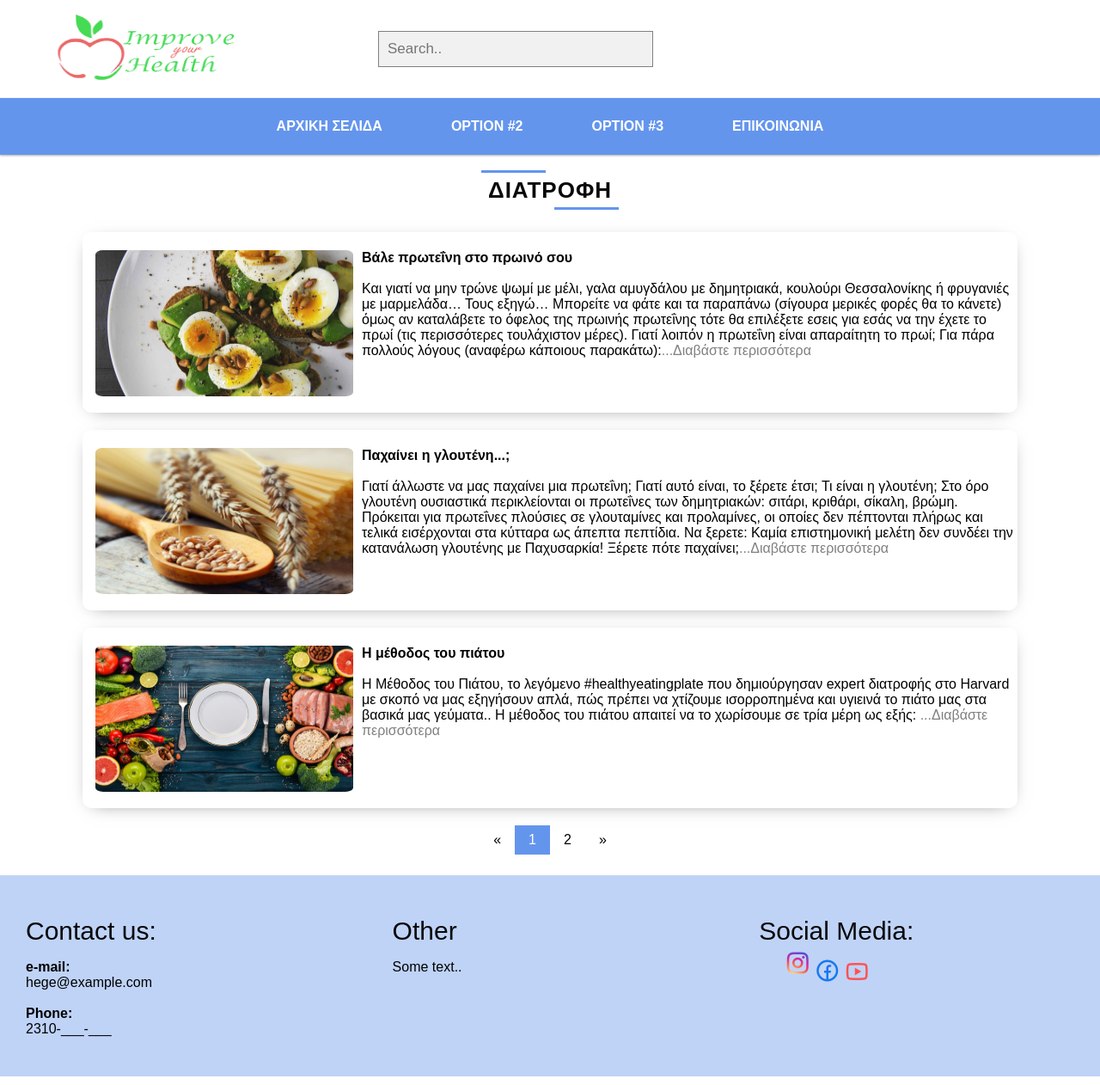
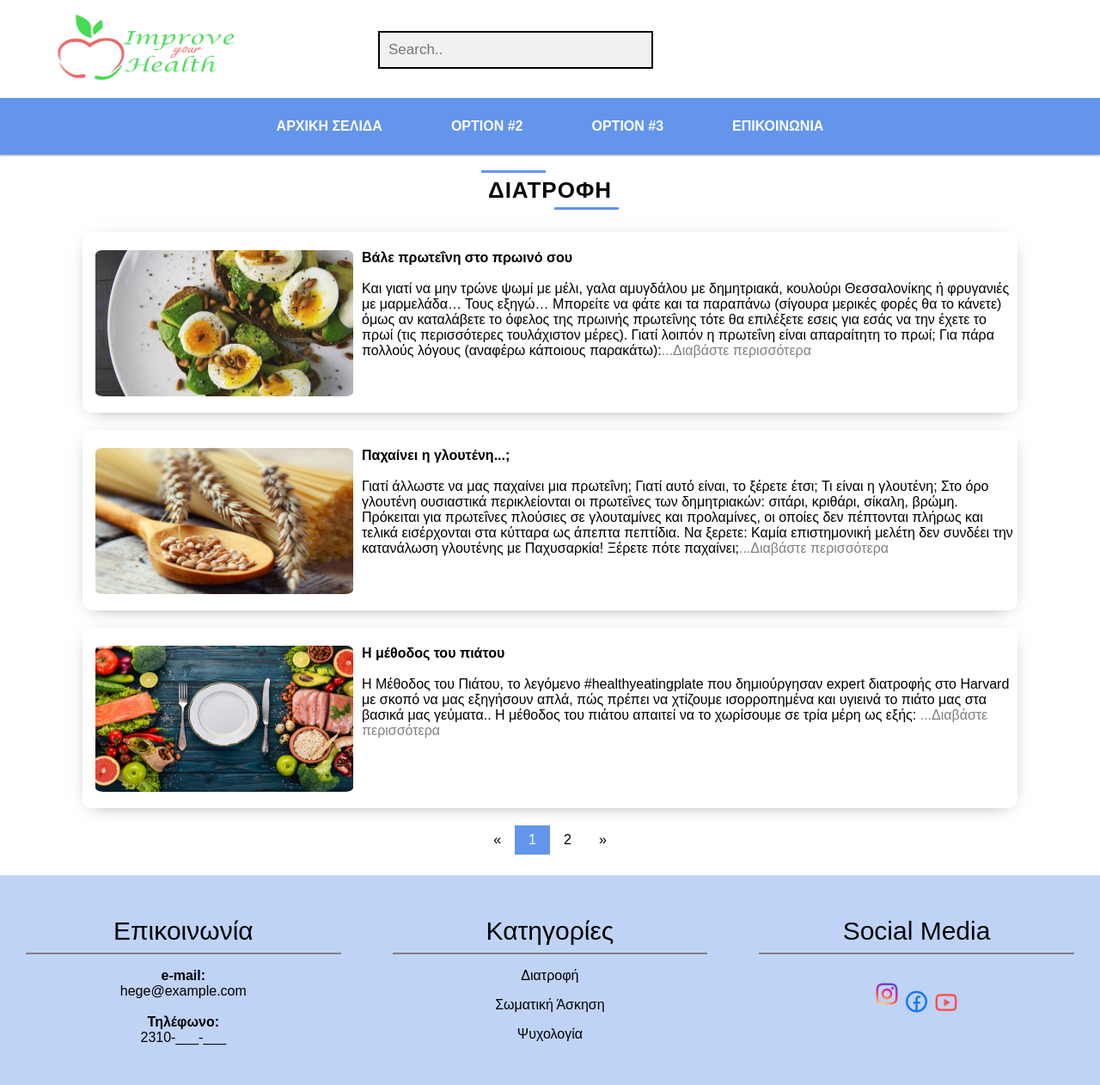
Before and after one commit to AristeaLachana/PSPI2022, a PHP site: page /allArticlesNutrition.html in a window 1280 px wide. Shown: the whole page at 86% size. Run offline with PHP 8.4, Linux system fonts and the light colour scheme.

Commit message:
updated footer

```diff
--- a/allArticlesNutrition.html
+++ b/allArticlesNutrition.html
@@ -30,10 +30,17 @@
     </div>
   <br>
   <br>
+
+  <!--search bar-->
   <div class="centered">
     <form class="search" style="margin:auto;max-width:400px">
       <input type="text" placeholder="Search.." name="search">
     </form>
+  </div>
+
+  <!--user-->
+  <div class="user">
+
   </div>
 
     <div class="page">
@@ -172,25 +179,34 @@ Tip 2: Για όσους φοβούνται τους υδατάνθρακες κ
     <div class="footerRow">
       <br/>
       <div class="footerColumn">
-    <h2>Contact us:</h2>
+    <div class="center"><h2><a id="footerHref" href="contactpage.html">Επικοινωνία</a></h2>
+    <hr>
     <p><strong>e-mail:</strong><br/>
     hege@example.com <br/></br>
-    <strong>Phone:</strong><br/>
+    <strong>Τηλέφωνο:</strong><br/>
     2310-___-___<br/></p>
   </div>
+</div>
 
   <div class="footerColumn">
-    <h2>Other</h2>
-    <p>Some text..</p>
+    <div class="center"><h2><a id="footerHref" href="categories.html">Κατηγορίες</a></h2>
+    <hr>
+    <p><a id="footerHref" href="allArticlesNutrition.html">Διατροφή</a></p>
+    <p><a id="footerHref" href="allArticlesExercise.html">Σωματική Άσκηση</a></p>
+    <p><a id="footerHref" href="allArticlesPsychology.html">Ψυχολογία</a></p>
   </div>
+</div>
 
   <div class="footerColumn">
-    <h2>Social Media:</h2>
+    <div class="center"><h2>Social Media</h2>
+    <hr>
+    <br>
     <p>
-      <a href="https://www.instagram.com/" style="text-decoration:none;" class="positioned ri-instagram-line icon"></a>
-      <a href="https://el-gr.facebook.com/" style="text-decoration:none;" class="positioned ri-facebook-circle-line icon"></a>
-      <a href="https://www.youtube.com/" style="text-decoration:none;" class="positioned ri-youtube-line icon"></a>
+      <a href="https://www.instagram.com/" class="positioned ri-instagram-line icon"></a>
+      <a href="https://el-gr.facebook.com/" class="positioned ri-facebook-circle-line icon"></a>
+      <a href="https://www.youtube.com/" class="positioned ri-youtube-line icon"></a>
     </p>
+    </div>
   </div>
 
 
--- a/pspi.css
+++ b/pspi.css
@@ -1,7 +1,6 @@
 /* header elements */
 .logo{
   float: left;
-  color: #125688;
 }
 
 .logo img{
@@ -116,7 +115,10 @@
 form.search input[type=text] {
   padding: 10px;
   font-size: 17px;
-  border: 1px solid grey;
+  border: 2px;
+  border-style: solid;/*
+  background: #BFD3F7;
+  border-color: #6495ED;*/
   float: left;
   width: 80%;
   background: #f1f1f1;
@@ -225,11 +227,31 @@ form.search::after {
   cursor: default;
 }
 
-/*new*/
+.footerCSS a{
+  text-decoration: none;
+}
+
+#footerHref {
+  color:black;
+  text-decoration: none;
+}
+
+#footerHref:hover{
+  color:gray;
+}
+
+
 .footerColumn{
-  float: left;
+  float:left;
   width: 33.33%;
   padding: 30px;
+}
+
+.footerCSS hr{
+  height:2px;
+  border-width:0;
+  color:gray;
+  background-color:gray
 }
 
 .footerRow:after{
@@ -242,14 +264,7 @@ form.search::after {
 @media screen and (max-width: 600px) {
   .column {
     width: 100%;
-}
-
-}
-
-/*left 30px space for p elements - footer*/
-.positioned{
-  left: 30px;
-  position: relative;
+  }
 }
 
 /*ALTERNATIVE SOCIAL MEDIA ICONS*/
```
